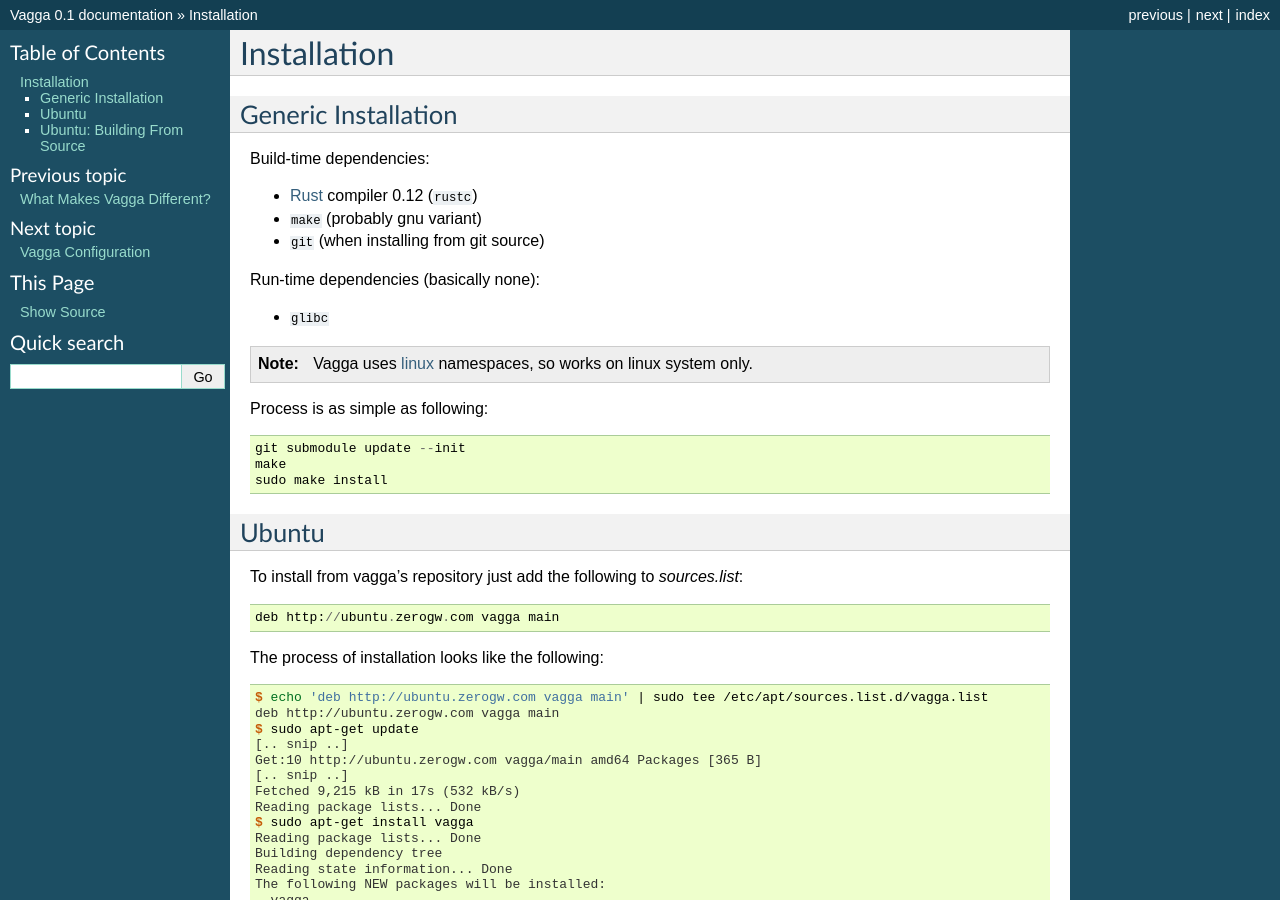
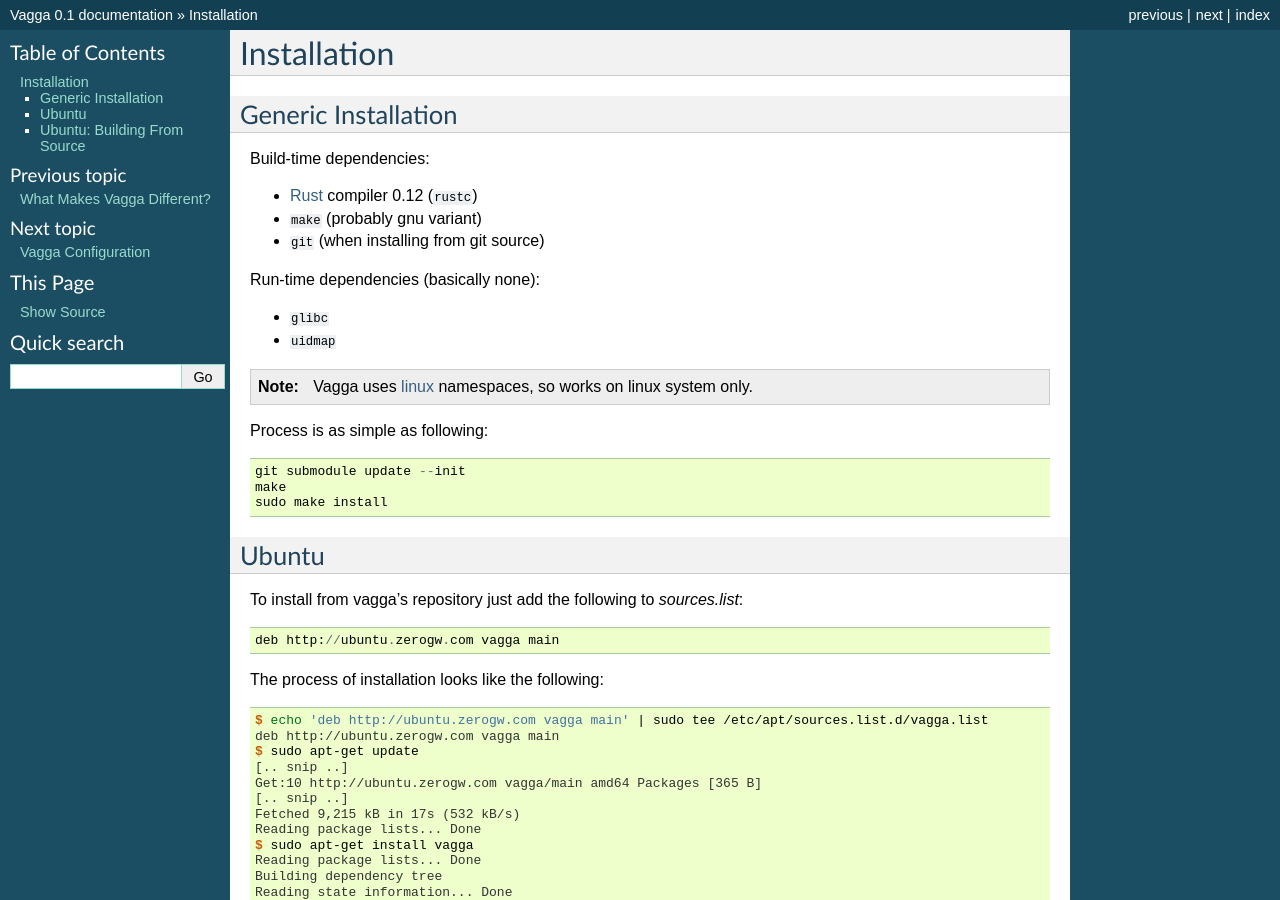
Before and after one commit to tailhook/vagga, a Sphinx documentation site: the page built from docs/installation.rst, in a window 1280 px wide and 900 px high. Built offline with Sphinx 7.4.7, drawn with Linux system fonts in a browser that asks for light colours.

Commit message:
Fix package's requirements

```diff
--- a/docs/installation.rst
+++ b/docs/installation.rst
@@ -16,6 +16,7 @@
 Run-time dependencies (basically none):
 
 * ``glibc``
+* ``uidmap``
 
 
 .. note:: Vagga uses linux_ namespaces, so works on linux system only.
--- a/vagga.yaml
+++ b/vagga.yaml
@@ -74,6 +74,7 @@
         --pkglicense=MIT \
         --pkgname=vagga \
         --pkgver=${1:-$(git describe | cut -c2-)} \
+        --requires="uidmap" \
         --nodoc \
       make -B all install
 
```
